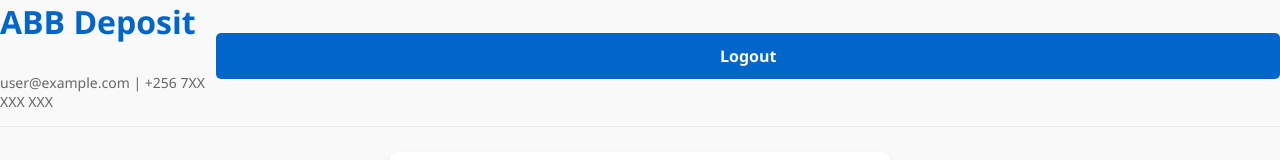
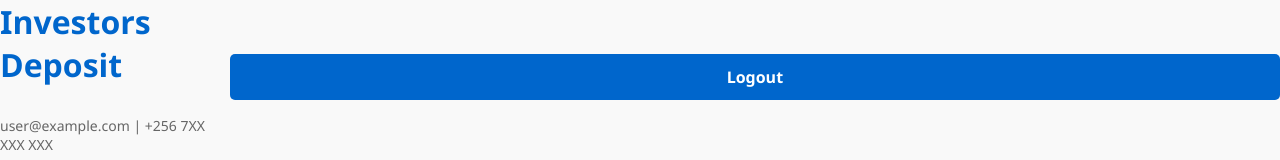
Before and after one commit to mrsimpson-stack/onlineearning, a plain HTML site: page deposit.html in a window 1280 px wide. Shown: the top 160 px of the page. Drawn offline with Linux system fonts and the light colour scheme.

Commit message:
Update deposit.html

```diff
--- a/deposit.html
+++ b/deposit.html
@@ -3,14 +3,14 @@
 <head>
     <meta charset="UTF-8">
     <meta name="viewport" content="width=device-width, initial-scale=1.0">
-    <title>ABB - Deposit</title>
+    <title>Investors - Deposit</title>
     <link rel="stylesheet" href="style.css">
 </head>
 <body>
     <div class="container">
         <div class="header">
             <div>
-                <h1 class="logo">ABB Deposit</h1>
+                <h1 class="logo">Investors Deposit</h1>
                 <div class="user-info">
                     <span id="user-email">user@example.com</span> |
                     <span id="user-phone">+256 7XX XXX XXX</span>
```
